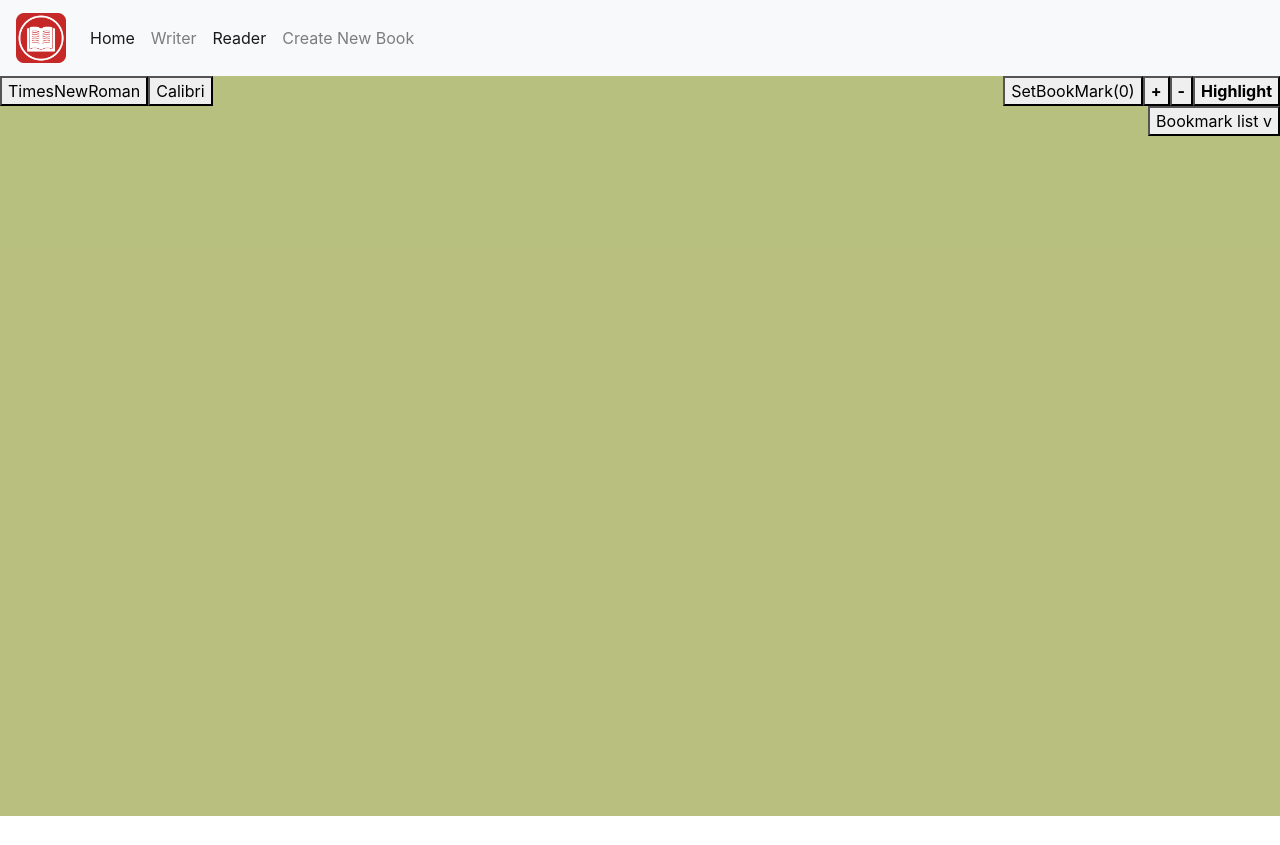
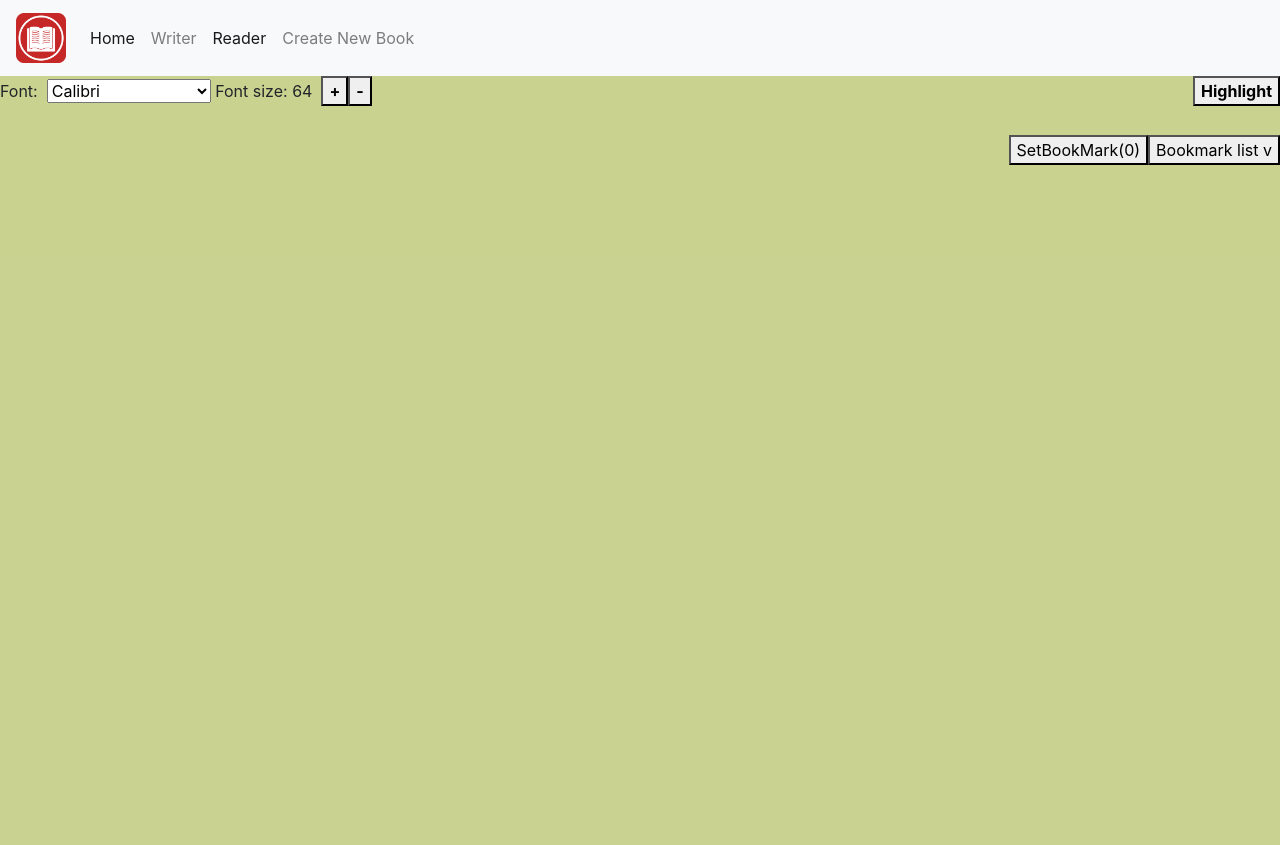
Before and after one commit to TobiiNT/Team-2-Project---Book-Reader, a React (Create React App) app in the folder src/client/: page /reader/read/1 in a window 1280 px wide. Before the commit the page ends 816 px from the top, so only its background shows below. Built offline with nearby package versions, Linux system fonts and the light colour scheme; no server answers.

Commit message:
Update read.js

```diff
--- a/src/client/src/components/read.js
+++ b/src/client/src/components/read.js
@@ -58,23 +58,29 @@ class Read extends Component {
     let font = data.font;
     let font_size=data.font_size;
     return (
-    <div style={{backgroundColor:"rgba(115,130,0,0.5)"}}>
+    <div style={{backgroundColor:"rgba(150,165,35,0.5)"}}>
       <div id="extraNote" style={{position:"fixed", bottom: "50%", padding:"10px", maxWidth:"25%", overflow:"auto", display:"none", backgroundColor:"rgba(127,143,63,0.9)", border:"2px solid black"}}>
         <span>Bookmark</span><br/>
         <button type="button" style={{backgroundColor:"rgba(255,0,0,0.5)"}} onClick={() => this.deleteBookmark(-1)}>X</button>
       </div>
       <div>
         <div>
-          <button type="button" onClick={() => this.updateFont( "Times New Roman")}>TimesNewRoman</button>
-          <button type="button" onClick={() => this.updateFont( "Calibri")}>Calibri</button>
-          <span style={{float:"right"}}>
-            <button type="button" onClick={()=> this.setBookmark()} id="setbookmark">SetBookMark({this.state.lastClickedP})</button>
+        <label for="font">Font: &nbsp;</label>
+        <select name="font" id="font" onChange={() => this.updateFont(document.getElementById('font').value)}>
+          <option value="Calibri">Calibri</option>
+          <option value="Times New Roman">Times New Roman</option>
+        </select>
+        &nbsp;
+        <label>Font size: {font_size} &nbsp;</label>
             <button type="button" align="right" onClick={() => this.upTextSize()}><strong>+</strong></button>
             <button type="button" align="right" onClick={() => this.downTextSize()}><b>-</b></button>
+          <span style={{float:"right"}}>
             <button type="button" align="right" onClick={() => this.highlightSelection()}><b>Highlight</b></button>
           </span>
         </div>
+        <br/>
         <div align="right">
+          <button type="button" onClick={()=> this.setBookmark()} id="setbookmark">SetBookMark({this.state.lastClickedP})</button>
           <button type="button" onClick={()=>this.showList()} id="showlist">Bookmark list v</button>
           <div><table id="bookmarklistbutton" style={{display:"none"}}></table></div>
         </div>
@@ -269,14 +275,14 @@ class Read extends Component {
       var bookmark = document.createElement("tr");
       var bookmarkInfo = document.createElement("td");
       bookmarkInfo.innerHTML = "Paragraph "+key+"| Note: "+bookmarkList[key];
-      bookmarkInfo.style.backgroundColor = "yellow";
+      bookmarkInfo.style.backgroundColor = "rgba(150,165,35,0.25)";
       bookmarkInfo.addEventListener("click", () => this.toBookmark(key));
       bookmarkInfo.style.cursor = "pointer";
       bookmark.appendChild(bookmarkInfo);
       var Option2 = document.createElement("td");
       var deleteButton = document.createElement("button");
       deleteButton.innerHTML = "Delete";
-      deleteButton.style.backgroundColor = "red";
+      deleteButton.style.backgroundColor = "rgba(200,0,0,0.5)";
       deleteButton.addEventListener("click", () => this.deleteBookmark(key));
       Option2.appendChild(deleteButton)
       bookmark.appendChild(Option2)
```
